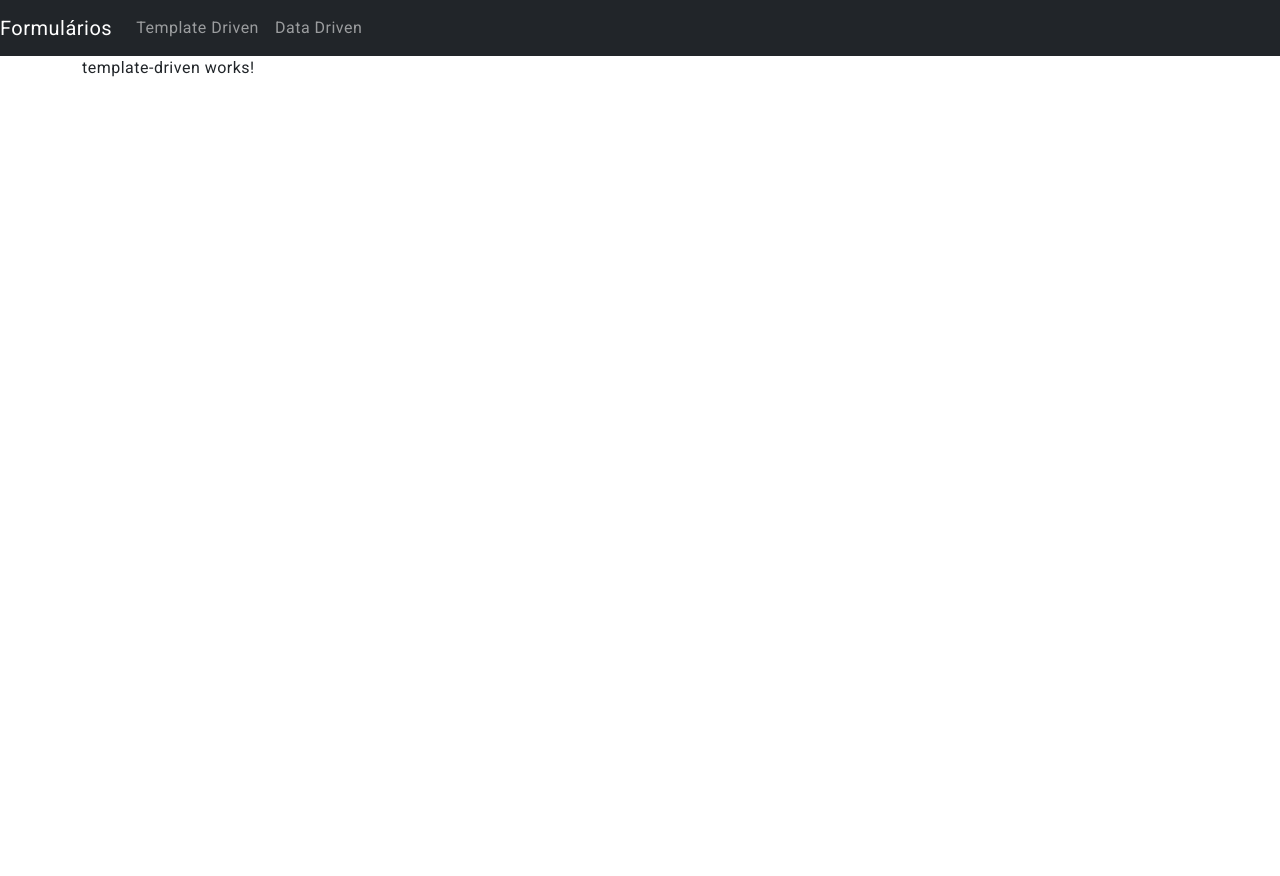
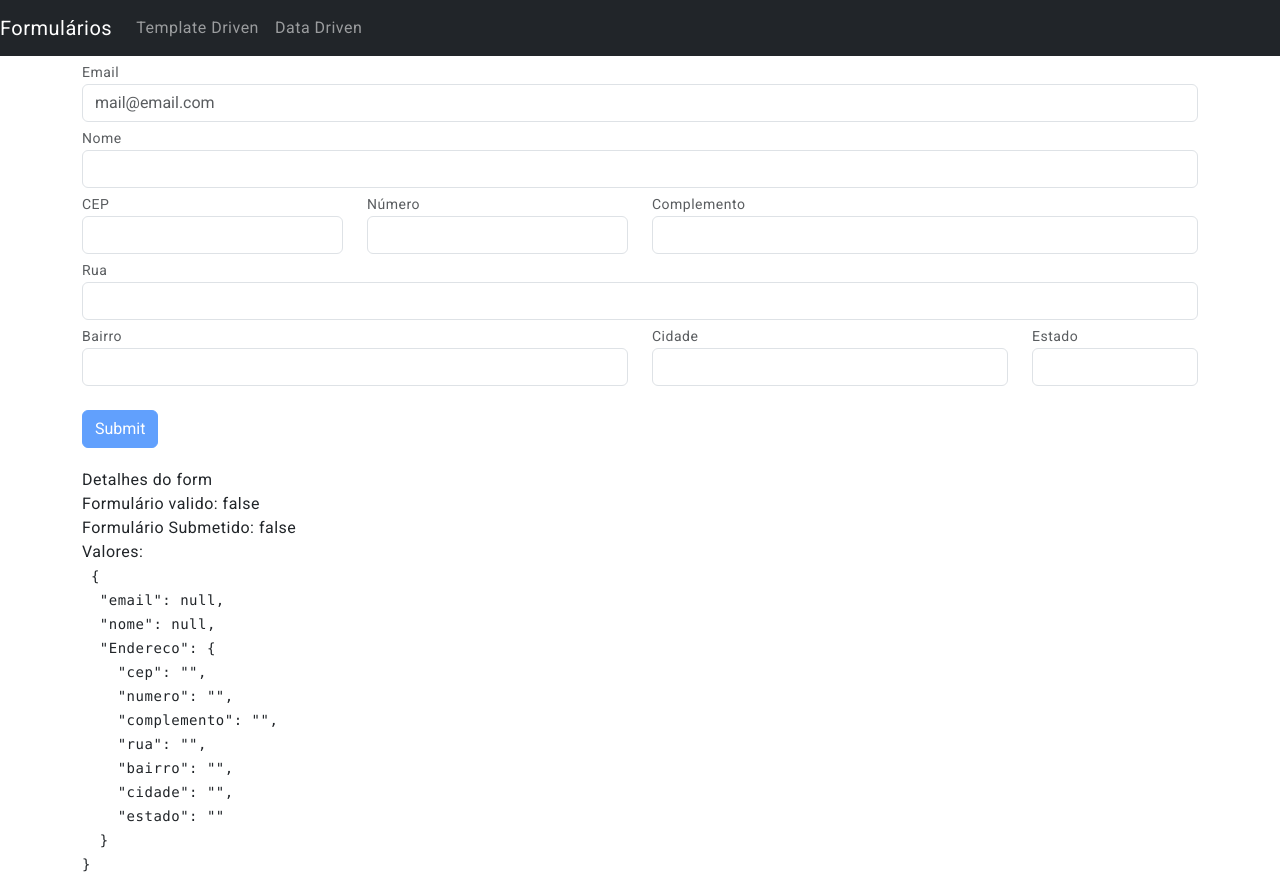
Before and after one commit to Lucascg16/Curso-Angular, an Angular app: page /templateForm in a window 1280 px wide. Before the commit the page ends 800 px from the top, so only its background shows below. Built offline with nearby package versions, Linux system fonts and the light colour scheme.

Commit message:
finalizando template driven com um gostinho de http

```diff
--- a/src/app/app.config.ts
+++ b/src/app/app.config.ts
@@ -4,7 +4,8 @@ import { provideRouter } from '@angular/router';
 import { routes } from './app.routes';
 import { provideClientHydration } from '@angular/platform-browser';
 import { provideAnimationsAsync } from '@angular/platform-browser/animations/async';
+import { provideHttpClient, withFetch } from '@angular/common/http';
 
 export const appConfig: ApplicationConfig = {
-  providers: [provideZoneChangeDetection({ eventCoalescing: true }), provideRouter(routes), provideClientHydration(), provideAnimationsAsync('noop')]
+  providers: [provideZoneChangeDetection({ eventCoalescing: true }), provideRouter(routes), provideClientHydration(), provideAnimationsAsync('noop'), provideHttpClient(withFetch())]
 };
--- /dev/null
+++ b/src/app/form-debug/form-debug.component.html
@@ -0,0 +1,16 @@
+@if(form){
+    <div style="margin-top: 20px;;">
+        <div>
+            Detalhes do form
+            <div>
+                Formulário valido: {{ form.valid }}
+            </div>
+            <div>
+                Formulário Submetido: {{ form.submitted }}
+            </div>
+            <div>
+                Valores: <br> <pre> {{ form.value | json }} </pre>
+            </div>
+        </div>
+    </div>
+}
--- a/src/app/template-driven/template-driven.component.html
+++ b/src/app/template-driven/template-driven.component.html
@@ -1 +1,63 @@
-<p>template-driven works!</p>
+<form #f="ngForm" (ngSubmit)="onSub(f)">
+    <div class="form-group">
+        <label for="email" class="form-text">Email</label>
+        <input type="email" name="email" id="email" class="form-control" placeholder="mail@email.com" [(ngModel)]="alguem.email" #email="ngModel" required email="true">
+        @if(email.invalid && email.touched){
+            <span class="form-text text-danger">O Email é obrigatório</span>
+        }
+    </div>
+    <div class="form-group ">
+        <label for="nome" class="form-text">Nome</label>
+        <input type="text" name="nome" id="nome" class="form-control" [(ngModel)]="alguem.nome" #nome="ngModel" required>
+        @if(nome.invalid && nome.touched){
+            <span class="form-text text-danger">O nome é obrigatório</span>
+        }
+    </div>
+    <div ngModelGroup="Endereco">
+        <div class="row">
+            <div class="form-group col-sm-3">
+                <label for="cep" class="form-text">CEP</label>
+                <input type="text" id="cep" name="cep" ngModel required #cep="ngModel" class="form-control" (blur)="consultaCep($event.target, f)">
+                @if(cep.invalid && cep.touched){
+                    <span class="form-text text-danger">O CEP é obrigatório</span>
+                }
+            </div>
+            <div class="form-group col-sm-3">
+                <label for="numero" class="form-text">Número</label>
+                <input type="text" id="numero" name="numero" ngModel required #numero="ngModel" class="form-control">
+                @if(numero.invalid && numero.touched){
+                    <span class="form-text text-danger">O número é obrigatório</span>
+                }
+            </div>
+            <div class="form-group col-sm-6">
+                <label for="complemento" class="form-text">Complemento</label>
+                <input type="text" id="complemento" name="complemento" ngModel required #complemento="ngModel"  class="form-control">
+            </div>
+        </div>
+        <div class="form-group">
+            <label for="rua" class="form-text">Rua</label>
+            <input type="text" id="rua" name="rua" ngModel  required #rua="ngModel" class="form-control">
+            @if(rua.invalid && rua.touched){
+                <span class="form-text text-danger">Rua é obrigatório</span>
+            }
+        </div>
+        <div class="row">
+            <div class="form-group col-sm-6">
+                <label for="bairro" class="form-text">Bairro</label>
+                <input type="text" id="bairro" name="bairro" ngModel required #bairro="ngModel" class="form-control">
+            </div>
+            <div class="form-group col-sm-4">
+                <label for="cidade" class="form-text">Cidade</label>
+                <input type="text" id="cidade" name="cidade" ngModel required #cidade="ngModel" class="form-control">
+            </div>
+            <div class="form-group col-sm-2">
+                <label for="estado" class="form-text">Estado</label>
+                <input type="text" id="estado" name="estado" ngModel required #estado="ngModel" class="form-control">
+            </div>
+        </div>
+    </div>
+    <br>
+    <button type="submit" class="btn btn-primary" [disabled]="!f.valid">Submit</button>
+</form>
+
+<app-form-debug [form]="f"></app-form-debug>
--- a/src/app/template-driven/template-driven.component.ts
+++ b/src/app/template-driven/template-driven.component.ts
@@ -1,12 +1,79 @@
 import { Component } from '@angular/core';
+import { FormsModule, NgForm } from '@angular/forms';
+import { FormDebugComponent } from '../form-debug/form-debug.component';
+import { HttpClient } from '@angular/common/http';
 
 @Component({
   selector: 'app-template-driven',
   standalone: true,
-  imports: [],
+  imports: [FormsModule, FormDebugComponent],
   templateUrl: './template-driven.component.html',
   styleUrl: './template-driven.component.css'
 })
 export class TemplateDrivenComponent {
+  alguem: any = {
+    nome: null,
+    email: null
+  };
 
+  constructor(private http: HttpClient){}
+
+  onSub(form:NgForm){
+    this.http.post('https://httpbin.org/post', JSON.stringify(form.value)).subscribe(response => console.log(response))
+  }
+
+  consultaCep(value: any, form:NgForm){
+    let cep: string = value.value;
+
+    cep = cep.replace(/\D/g, '');
+    if(cep != ""){
+      var validaCep = /^[0-9]{8}$/;
+
+      if(validaCep.test(cep)){
+        this.resetForm(form)
+        this.http.get(`//viacep.com.br/ws/${cep}/json`).subscribe(
+          (data) => this.populaForm(data, form)
+        );
+      }
+    }
+  }
+
+  populaForm(data: any, form:NgForm){
+    // form.setValue({
+    //   email: form.value.email,
+    //   nome: form.value.nome,
+    //   Endereco: {
+    //     cep: data.cep,
+    //     numero: form.value.numero,
+    //     complemento: data.complemento,
+    //     rua: data.logradouro,
+    //     bairro: data.bairro,
+    //     cidade: data.localidade,
+    //     estado: data.uf
+    //   }
+    // });
+    form.form.patchValue({
+      Endereco: {
+        cep: data.cep,
+        complemento: data.complemento,
+        rua: data.logradouro,
+        bairro: data.bairro,
+        cidade: data.localidade,
+        estado: data.uf
+      }
+    });
+  }
+
+  resetForm(form:NgForm){
+    form.form.patchValue({
+      Endereco: {
+        cep: null,
+        complemento: null,
+        rua: null,
+        bairro: null,
+        cidade: null,
+        estado: null
+      }
+    });
+  }
 }
```
Also changed, not shown: src/app/form-debug/form-debug.component.ts (added, +15 -0 lines), src/app/form-debug/form-debug.component.css (added).
